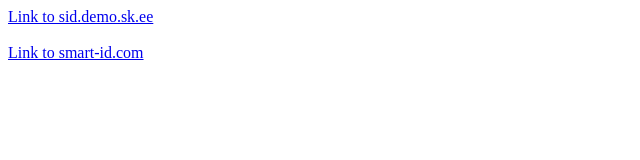
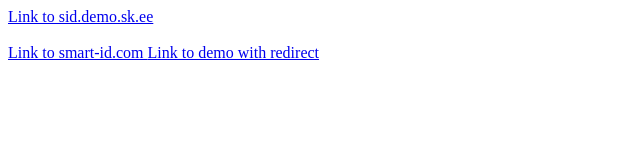
Before and after one commit to aivo0/aivo0.github.io, a plain HTML site: page device_links.html in a window 1280 px wide. Shown: the whole page, without its empty margins (0-640 px from the left). Drawn offline with Linux system fonts and the light colour scheme.

Commit message:
Update device_links.html

```diff
--- a/device_links.html
+++ b/device_links.html
@@ -18,6 +18,10 @@
    Link to smart-id.com
   </a>
 
+  <a href="https://aivo0@github.io">
+   Link to demo with redirect
+  </a>
+
 
  </body>
  </html>
```
